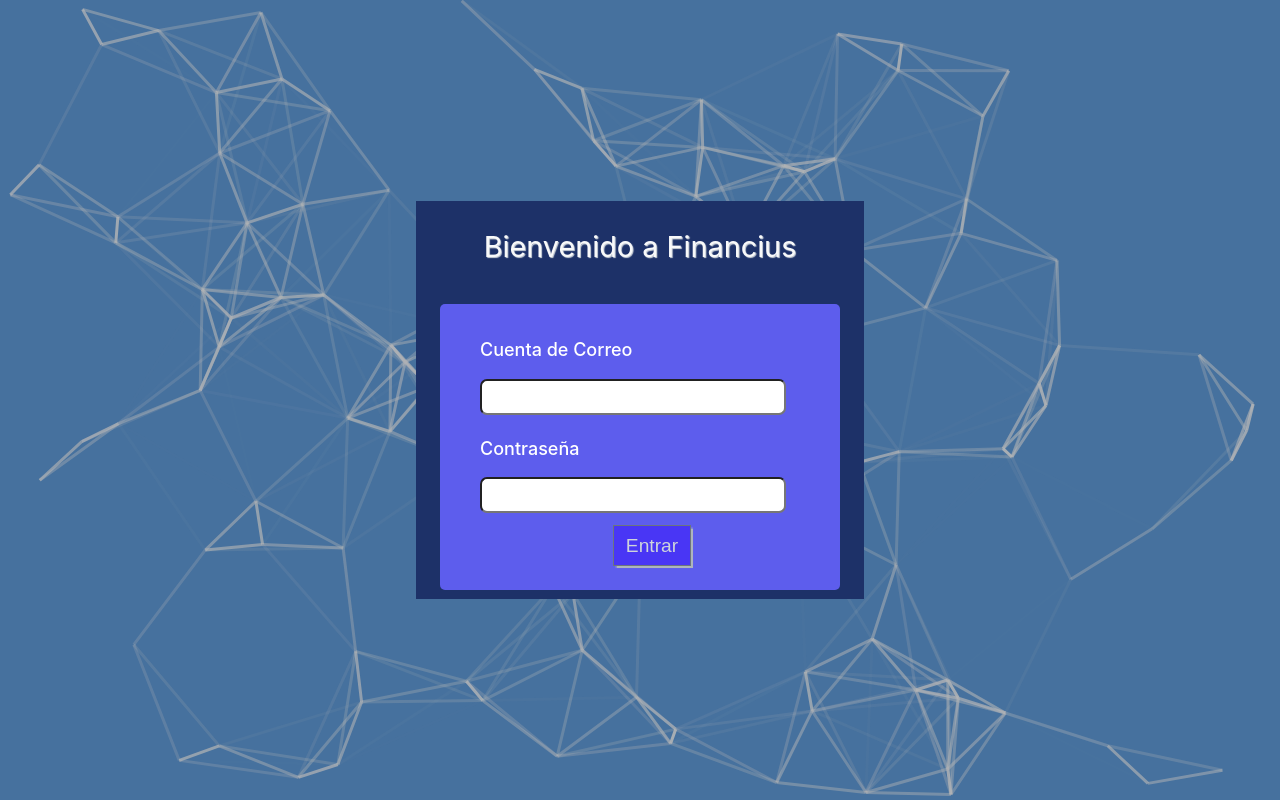
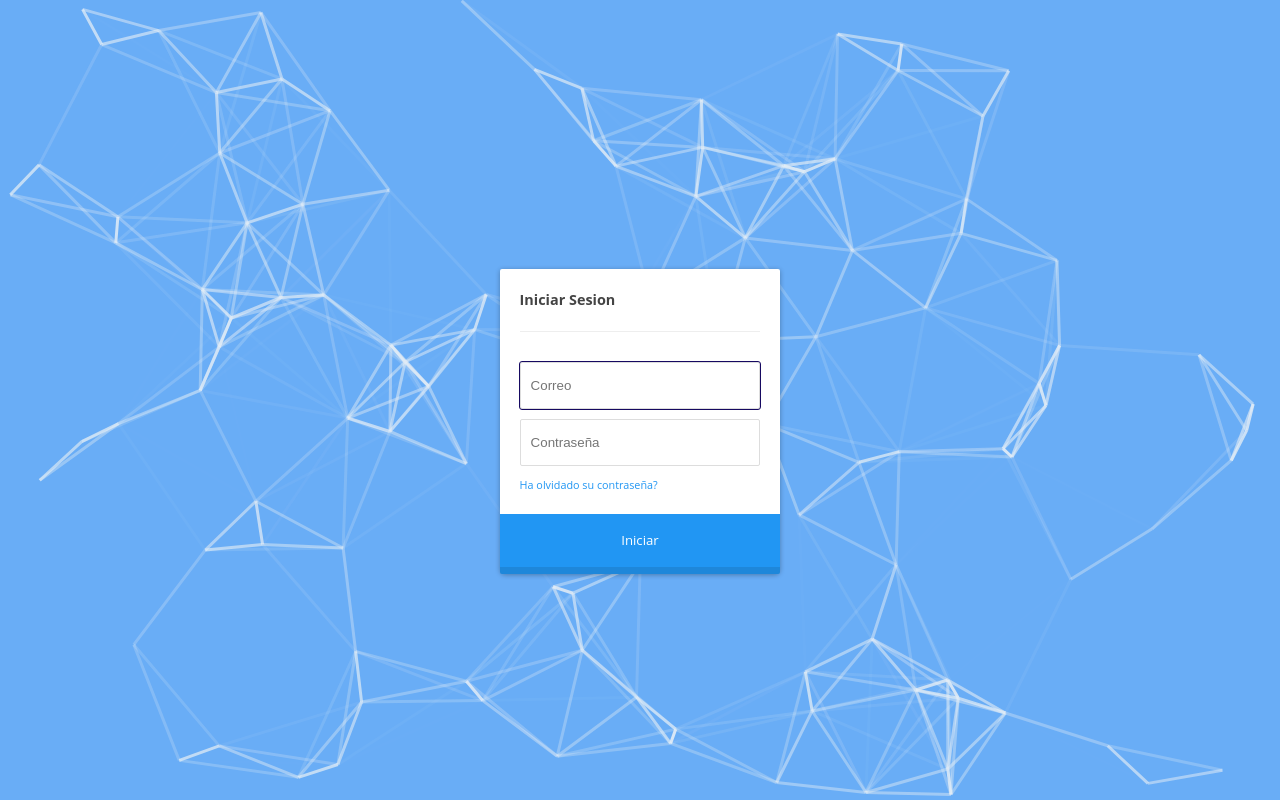
Before and after one commit to babyyoda62406/area_i, a React (Vite) app in the folder apps/front/: page /#/ in a window 1280 px wide. Built offline with nearby package versions, Linux system fonts and the light colour scheme.

Commit message:
fix: formularioLogin

```diff
--- a/apps/front/package.json
+++ b/apps/front/package.json
@@ -15,6 +15,7 @@
     "@mantine/dates": "6.0.21",
     "@mantine/hooks": "6.0.21",
     "@tabler/icons-react": "^2.40.0",
+    "antd": "^5.11.1",
     "dayjs": "^1.11.10",
     "hamburger-react": "^2.5.0",
     "js-cookie": "^3.0.5",
--- a/apps/front/src/App.css
+++ b/apps/front/src/App.css
@@ -1,46 +1,42 @@
 :root {
-    color: #d3ddef;
-    --azul-serenidad: #a4c3e3;
-    --azul-susurro: #7fa5d8;
-    --azul-bruma: #5c8dbf;
-    --azul-polvoriento: #46719e;
-    --azul-envolvente: #1d3168;
-    --azul-profundo: #001947;
-    --morado-claro: #5d5ded;
-    --bs-blue: #0d6efd;
-    --bs-blue-oscuro:#4936f5f9;
-    --bs-indigo: #6610f2;
-    --bs-purple: #6f42c1;
-    --bs-pink: #d63384;
-    --bs-red: #dc3545;
-    --bs-orange: #fd7e14;
-    --bs-yellow: #ffc107;
-    --bs-green: #198754;
-    --bs-teal: #20c997;
-    --bs-cyan: #0dcaf0;
-    --bs-white: #fff;
-    --bs-gray: #6c757d;
-    --bs-gray-dark: #343a40;
-    --bs-gray-100: #f8f9fa;
-    --bs-gray-200: #e9ecef;
-    --bs-gray-300: #dee2e6;
-    --bs-gray-400: #ced4da;
-    --bs-gray-500: #adb5bd;
-    --bs-gray-600: #6c757d;
-    --bs-gray-700: #495057;
-    --bs-gray-800: #343a40;
-    --bs-gray-900: #212529;
-    --bs-primary: #0d6efd;
-    --bs-secondary: #6c757d;
-    --bs-success: #198754;
-    --bs-info: #0dcaf0;
-    --bs-warning: #ffc107;
-    --bs-danger: #dc3545;
-    --bs-light: #f8f9fa;
-    --bs-dark: #212529;
-    --negro-carbon: #121212;
 
-    --fuenteArial: Arial, Helvetica, sans-serif;
+    --bg-celeste: #2196F3;
+    --bg-blue-1:#e6f4ff;
+    --bg-blue-2:#bae0ff;
+    --bg-blue-3:#91caff ;
+    --bg-blue-4:#69b1ff;
+    --bg-blue-5: #4096ff;
+    --bg-blue-6:#1677ff;
+    --bg-blue-7:#0958d9 ;
+    --bg-blue-8:#003eb3;
+    --bg-blue-9: #002c8c;
+    --bg-blue-10:#001d66 ;
+
+    --bg-white-1:#f0fbff;
+    --bg-white-2:#f0faff;
+    --bg-white-3:#f0f9ff;
+    --bg-white-4:#eef3f7;
+    --bg-white-5:#bec8d1;
+    --bg-white-6:#939eab;
+    --bg-white-7:#6b7785;
+    --bg-white-8:#4b535e;
+
+    --bg-black-1:#404040;
+    --bg-black-2:#333333;
+    --bg-black-3:#262626;
+    --bg-black-4:#1a1a1a;
+    --bg-black-5:#0d0d0d;
+    --bg-black-6:#010101;
+    --bg-black-7:#000000;
+
+    --bg-warning-1:#e50f0f;
+    --bg-danger-1:#fadb14;
+
+    --bg-succes-1:#52c41a;
+
+
+
+    --fontDefault: "Open Sans", sans-serif;
 
     font-size: 12px;
 
@@ -54,4 +50,5 @@ body {
     max-width: 100vh;
     margin: 0px !important;
     padding: 0px !important;
+    font-family: var(--fontDefault);
 }
--- a/apps/front/src/Components/FormularioLogin/FormularioLogin.css
+++ b/apps/front/src/Components/FormularioLogin/FormularioLogin.css
@@ -1,154 +1,173 @@
 
-.FormularioLogin{
-    margin-top: 3rem;
-    background-color: var(--morado-claro);
-    border-radius: 5px;
-    padding-top: 1rem;
-    padding-bottom: 1rem;
-
+@keyframes spinner {
+    0% {
+      transform: rotateZ(0deg);
     }
 
-.ElementsFormLogin{
-    width: 85%;
-    height: auto;
-    margin-top: 5%;
-    margin-left: 10%;
-    margin-right: 10%;
-
-    display: grid;
-    grid-template-areas:
-        "labEmail labEmail labEmail"
-        "inpEmail inpEmail errorE"
-        "labPassw labPassw labPassw"
-        "inpPassw inpPassw errorP"
-        /* ""
-        ""
-        ""
-        ""*/ ;
+    100% {
+      transform: rotateZ(359deg);
+    }
   }
 
-.ElementsFormLogin>label{
-    grid-area: labEmail;
-    margin-left: 2.0erm;
-    margin-bottom: 1.3rem;
-    font-size: 1.5rem;
-    color: var(--bs-white);
-    font-weight: 500;
-    transition: all 500ms;
+  * {
+    box-sizing: border-box;
   }
 
-.ElementsFormLogin>label:hover{
-    cursor: none;
-    color: var(--bs-gray-600)
+  .ContentForm {
+    display: flex;
+    align-items: center;
+    flex-direction: column;
+    justify-content: center;
+    width: 100%;
+
+    min-height: 100%;
+    padding: 20px;
+    background: transparent;
   }
 
-.ElementsFormLogin>input{
 
-    padding: 0.5rem;
-    font-size: 1.4rem;
-    border-radius: 7px;
-
+  .login {
+    border-radius: 2px 2px 5px 5px;
+    padding: 10px 20px 20px 20px;
+    width: 90%;
+    max-width: 320px;
+    background: #ffffff;
+    position: relative;
+    padding-bottom: 80px;
+    box-shadow: 0px 1px 5px rgba(0,0,0,0.3);
   }
 
-.ElementsFormLogin>input:focus-visible{
-    outline: none !important;
+  .login.loading .BTNLogin {
+    max-height: 100%;
+    padding-top: 50px;
+    color: white;
   }
 
-.InpEmailIn{
-    grid-area: inpEmail;
+  .state{
+    color: white;
+    font-size: 1.1rem;
   }
 
-.InpPassIn{
-    grid-area: inpPassw;
+  .BTNLogin:hover .state{
+    color: black;
   }
 
-.IconErrorEmIn{
-    grid-area:errorE ;
-    margin-left: 1.0rem;
-    margin-top: 0.2rem;
-    width: 30px;
-    height: 30px;
-    display: flex;
-    flex-wrap: nowrap;
-    justify-content: center;
-    align-items: center;
-    border-radius: 20px ;
-    background-color:white;
-    box-shadow: 1px 1px 3px red;
+  .login.loading .BTNLogin .spinner {
+    opacity: 1;
+    top: 40%;
 
-}
-.IconErrorEmIn>svg{
-    width: 20px;
-    height: 20px;
-    fill: var(--bs-danger) !important;
-    transition: all 500ms;
-}
-
-.IconErrorEmIn>svg:hover{
-    cursor: pointer;
-    fill: var(--bs-dark) !important;
   }
 
 
 
-.IconErrorPsIn{
-    grid-area:errorP ;
-    margin-left: 1.0rem;
-    margin-bottom: 0.3rem;
-    width: 30px;
-    height: 30px;
-    display: flex;
-    flex-wrap: nowrap;
-    justify-content: center;
-    align-items: center;
-    border-radius: 20px ;
-    background-color:white;
-    box-shadow: 1px 1px 3px red;
+  .login.ok .BTNLogin .spinner {
+    border-radius: 0;
+    border-top-color: transparent;
+    border-right-color: transparent;
+    height: 20px;
+    animation: none;
+
+    transform: rotateZ(-45deg);
+  }
+
+  .login input {
+    display: block;
+    padding: 15px 10px;
+    margin-bottom: 10px;
+    width: 100%;
+    border: 1px solid #ddd;
+    transition: border-width 0.2s ease;
+    border-radius: 2px;
+    color: black;
 
   }
-.IconErrorPsIn>svg{
-    width: 20px;
-    height: 20px;
-    fill: var(--bs-danger) !important;
-    transition: all 500ms;
+  .login input:focus-visible{
+    outline: 1px solid rgb(22, 9, 97);
   }
 
-.IconErrorPsIn>svg:hover{
-    cursor: pointer;
-    fill: var(--bs-dark) !important;
+  .login input + i.fa {
+    color: #fff;
+    font-size: 1rem;
+    position: absolute;
+    margin-top: -47px;
+    opacity: 0;
+    left: 0;
+    transition: all 0.1s ease-in;
   }
 
-
-.EnvioLogin{
-    display: flex;
-    width:100%;
-    justify-content: center;
-    margin: 1rem;
+  .login input:focus + i.fa {
+    opacity: 1;
+    left: 30px;
+    transition: all 0.25s ease-out;
+    outline: none;
+    color: #444;
+    border-color: var(--bg-celeste);
+    border-left-width: 35px;
   }
 
-.EnvioLogin>Input{
-    padding: 0.7rem;
-    padding-left: 1.0rem;
-    padding-right: 1.0rem;
-
-    background-color: var(--bs-blue-oscuro);
-    border: 1px solid var(--bs-gray-600) !important;
-    /* border-radius: 5px ; */
-    transition: all 700ms;
-    color: var(--bs-gray-400);
-    font-size: 1.6rem;
-    box-shadow: 1.5px 1.5px 1px var(--bs-gray-500);
-
+  .login a {
+    font-size: 0.9rem;
+    color: var(--bg-celeste);
+    text-decoration: none;
   }
 
-.EnvioLogin>input:hover{
-    cursor: pointer;
-    background-color: var(--azul-profundo);
-    color:var(--bs-white);
-    box-shadow:none;
+  .login .title {
+    color: #444;
+    font-size: 1.2em;
+    font-weight: bold;
+    margin: 10px 0 30px 0;
+    border-bottom: 1px solid #eee;
+    padding-bottom: 20px;
   }
 
-.EnvioLogin>input:active{
-    background-color: var(--azul-profundo);
-    color:var(--bs-white) ;
+  .login .BTNLogin {
+    width: 100%;
+    height: 100%;
+    padding: 10px 10px;
+    background: var(--bg-celeste);
+    color: #fff;
+    display: block;
+    border: none;
+    margin-top: 20px;
+    position: absolute;
+    left: 0;
+    bottom: 0;
+    max-height: 60px;
+    border: 0px solid rgba(0,0,0,0.1);
+    border-radius: 0 0 2px 2px;
+    transform: rotateZ(0deg);
+    transition: all 0.1s ease-out;
+    border-bottom-width: 7px;
   }
+
+  .login .BTNLogin:hover{
+    cursor: pointer;
+    background-color:rgb(150, 228, 232);
+    color: blue;
+  }
+
+  .login .BTNLogin .spinner {
+    display: block;
+    width: 40px;
+    height: 40px;
+    position: absolute;
+    border: 4px solid #ffffff;
+    border-top-color: rgba(255,255,255,0.3);
+    border-radius: 100%;
+    left: 50%;
+    top: 0;
+    opacity: 0;
+    margin-left: -20px;
+    margin-top: -20px;
+    animation: spinner 0.6s infinite linear;
+    transition: top 0.3s 0.3s ease, opacity 0.3s 0.3s ease, border-radius 0.3s ease;
+    box-shadow: 0px 1px 0px rgba(0,0,0,0.2);
+  }
+
+  .login:not(.loading) .BTNLogin:hover {
+    box-shadow: 0px 1px 3px var(--bg-celeste);
+  }
+
+  .login:not(.loading) .BTNLogin:focus {
+    border-bottom-width: 4px;
+  }
--- a/apps/front/src/Components/FormularioLogin/FormularioLogin.tsx
+++ b/apps/front/src/Components/FormularioLogin/FormularioLogin.tsx
@@ -3,7 +3,7 @@ import './FormularioLogin.css'
 import { typeFormularioLogin } from '../../Types/CMP'
 import { ValidarCampos } from '../../Services/ValidarCampos'
 import { typeDatosForm, typeErrorForm } from '../../Types/UseStates'
-import { MdDangerous as IconError } from 'react-icons/md'
+
 import { FetchService } from '../../Services/FetchService'
 import { RutaServer } from '../../Helpers/RutaServer'
 import { GlobalContext } from '../../Contexts/GlobalContext'
@@ -14,8 +14,11 @@ import { CookieToken } from '../../Services/CookieToken'
 
 const FormularioLogin: FC<typeFormularioLogin> = () => {
     const navigation = useNavigate()
-
-    const {setToken} = useContext(GlobalContext)
+    const { setToken } = useContext(GlobalContext)
+    const [formState, setFormState] = useState({
+    loading: false,
+    message: 'Iniciar',
+  })
 
 
     /**
@@ -71,7 +74,7 @@ const FormularioLogin: FC<typeFormularioLogin> = () => {
     const GestionarDatos = (event: any) => {
         event.preventDefault()
 
-
+        setFormState({ loading: true, message: 'Autenticando' })
 
 
 
@@ -138,25 +141,25 @@ const FormularioLogin: FC<typeFormularioLogin> = () => {
 
 
 
-    return <form action="" className='FormularioLogin' onSubmit={(event) => GestionarDatos(event)}>
-        <div className='ElementsFormLogin'>
-            <label htmlFor="">Cuenta de Correo</label>
+    return (
+        <div className="LoginForm">
 
-            <input type="email" required className='InpEmailIn' onChange={(arg) => { GuardarDatos('correo', arg.target.value) }} />
-
-            {errorForm.email === true ? <span className='IconErrorEmIn' onClick={() => { eliminarError('email', false) }}><IconError /></span> : ''}
-        </div>
-        <div className='ElementsFormLogin'>
-            <label htmlFor="">Contraseña</label>
-
-            <input type="text" required className='InpPassIn' onChange={(arg) => { GuardarDatos('password', arg.target.value) }} />
-
-            {errorForm.password === true ? <span className='IconErrorPsIn' onClick={() => { eliminarError('password', false) }}><IconError /></span> : ''}
-        </div>
-        <div className='EnvioLogin'>
-            <input type="submit" value='Entrar' /></div>
-    </form>
-
+            <div className="ContentForm">
+              <form className={formState.loading ? 'login loading' : 'login'} onSubmit={GestionarDatos}>
+                <p className="title">Iniciar Sesion</p>
+                <input type="text" className="InputLogin" placeholder="Correo" autoFocus />
+                <i className="fa fa-user"></i>
+                <input type="password" className="InputLogin" placeholder="Contraseña" />
+                <i className="fa fa-key"></i>
+                <a href="#" className='RecupPass'>Ha olvidado su contraseña?</a>
+                <button className="BTNLogin">
+                  <i className="spinner"></i>
+                  <span className="state">{formState.message}</span>
+                </button>
+              </form>
+            </div>
+          </div>
+        );
 }
 
 export default FormularioLogin
--- a/apps/front/src/Components/LoginLayout/LoginLayout.css
+++ b/apps/front/src/Components/LoginLayout/LoginLayout.css
@@ -11,7 +11,7 @@
 .FormLogin{
     width: 400px;
     height: 350px;
-    background-color: var(--azul-envolvente);
+    background-color: transparent;
 
     padding: 2.0rem;
 }
--- a/apps/front/src/Components/LoginLayout/LoginLayout.tsx
+++ b/apps/front/src/Components/LoginLayout/LoginLayout.tsx
@@ -14,7 +14,7 @@ const LoginLayout: FC<typeLoginLayout> = () => {
 
     return <div className="LoginLayout">
         <div className='FormLogin'>
-            <Bienvenida />
+            {/* <Bienvenida /> */}
 
 
             <FormularioLogin />
--- a/apps/front/src/Helpers/OptionParticle.ts
+++ b/apps/front/src/Helpers/OptionParticle.ts
@@ -4,7 +4,7 @@ export const OptionParticle:ISourceOptions =  {
 
     background: {
         color: {
-            value: "#46719e",
+            value: "#69adf6d6",
         },
     },
 
@@ -34,10 +34,10 @@ export const OptionParticle:ISourceOptions =  {
     particles: {
 
         color: {
-            value: "#3e5271",
+            value: "#b2c3ded4",
         },
         links: {
-            color: "#b1b3b5",
+            color: "#e2ecf5c1",
             distance: 160,
             enable: true,
             opacity: 1.0,
```
Lines whose indentation alone changed are shown as unchanged.
